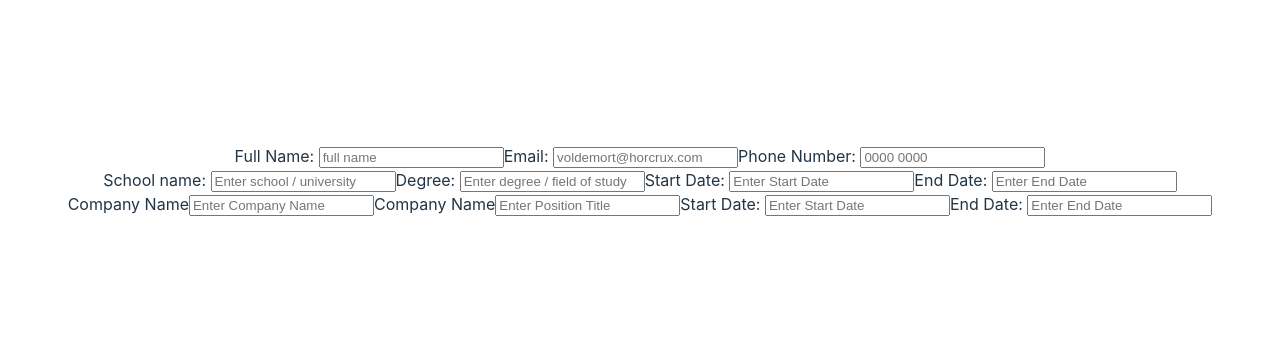
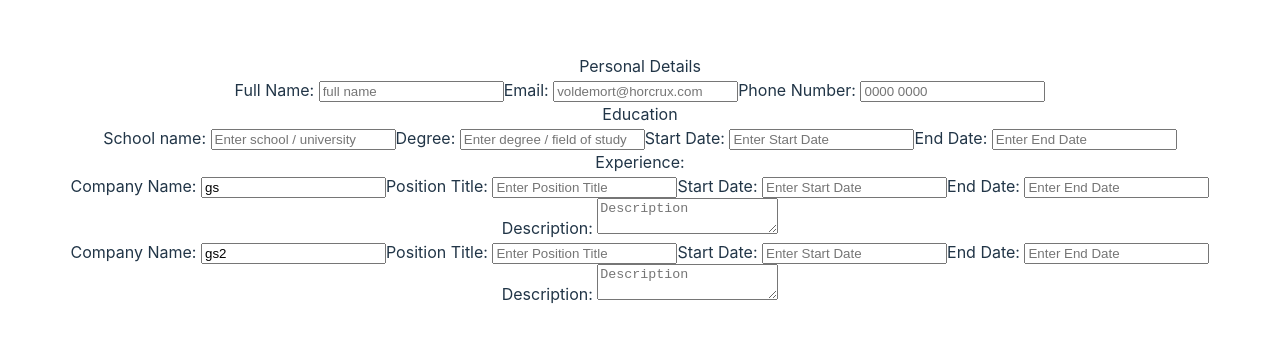
Before and after one commit to magic-doggo/cv-application, a React (Vite) app: page / in a window 1280 px wide. Shown: the part 220-562 px from the top of the page. Built offline with nearby package versions, Linux system fonts and the light colour scheme.

Commit message:
Create separate forms per experience arrayEntries entry

```diff
--- a/src/components/FormInput.jsx
+++ b/src/components/FormInput.jsx
@@ -1,14 +1,14 @@
 import { useState } from "react"
 
-export default function PersonalDetails () {
+export default function PersonalDetails() {
     const [fullName, setFullName] = useState('');
     const [email, setEmail] = useState('');
     const [phoneNumber, setPhoneNumber] = useState('');
 
-    function handleNameChange (e) {
+    function handleNameChange(e) {
         setFullName(e.target.value);
     }
-    function handleEmailChange (e) {
+    function handleEmailChange(e) {
         setEmail(e.target.value);
     }
 
@@ -17,25 +17,26 @@ export default function PersonalDetails () {
     }
 
     return (
-        <div>
+        <div className="add-personal-details-section">
+            <div>Personal Details</div>
             <form onSubmit={e => e.preventDefault()}>
                 <label htmlFor="fullName">Full Name: </label>
                 <input type="text" id="fullName" name="fullName" placeholder="full name"
-                value = {fullName} onChange={handleNameChange}/>
+                    value={fullName} onChange={handleNameChange} />
 
                 <label htmlFor="email">Email: </label>
-                <input type="email" id= "email" name="email" placeholder="voldemort@horcrux.com"
-                value={email} onChange={handleEmailChange}/>
+                <input type="email" id="email" name="email" placeholder="voldemort@horcrux.com"
+                    value={email} onChange={handleEmailChange} />
 
                 <label htmlFor="phoneNumber">Phone Number: </label>
                 <input type="tel" id="phoneNumber" name="phoneNumber" placeholder="0000 0000"
-                value={phoneNumber} onChange={handlePhoneNumberChange}/>
+                    value={phoneNumber} onChange={handlePhoneNumberChange} />
             </form>
         </div>
     )
 }
 
-export function EducationalExperience () {
+export function EducationalExperience() {
     const [school, setSchool] = useState('');
     const [degree, setDegree] = useState('');
     const [startDate, setStartDate] = useState('');
@@ -55,34 +56,132 @@ export function EducationalExperience () {
     }
 
     return (
-        <div>
+        <div className="add-education-section">
+            <div>Education</div>
             <form onSubmit={e => e.preventDefault()}>
                 <label htmlFor="school">School name: </label>
                 <input type="text" name="school" id="school" placeholder="Enter school / university"
-                value={school} onChange={handleSchoolChange}/>
+                    value={school} onChange={handleSchoolChange} />
 
                 <label htmlFor="degree">Degree: </label>
                 <input type="text" name="degree" id="degree" placeholder="Enter degree / field of study"
-                value={degree} onChange={handleDegreeChange}/>
+                    value={degree} onChange={handleDegreeChange} />
 
                 <label htmlFor="startDate">Start Date: </label>
                 <input type="text" name="startDate" id="startDate" placeholder="Enter Start Date"
-                value={startDate} onChange={handleStartDateChange}/>
+                    value={startDate} onChange={handleStartDateChange} />
 
                 <label htmlFor="endDate">End Date: </label>
                 <input type="text" name="endDate" id="endDate" placeholder="Enter End Date"
-                value={endDate} onChange={handleEndDateChange}/>
+                    value={endDate} onChange={handleEndDateChange} />
             </form>
         </div>
     )
 }
+
+// export function PracticalExperience() {
+//     const [companyName, setCompanyName] = useState('');
+//     const [positionTitle, setPositionTitle] = useState('');
+//     const [startDate, setStartDate] = useState('');
+//     const [endDate, setEndDate] = useState('');
+//     const [description, setDescription] = useState('');
+
+// function handleCompanyNameChange(e) {
+//     setCompanyName(e.target.value)
+// }
+// function handlePositionTitleChange(e) {
+//     setPositionTitle(e.target.value)
+// }
+// function handleStartDateChange(e) {
+//     setStartDate(e.target.value);
+// }
+// function handleEndDateChange(e) {
+//     setEndDate(e.target.value);
+// }
+// function handleDescriptionChange(e) {
+//     setDescription(e.target.value);
+// }
+
+//     return (
+//         <div className="add-experience-section">
+//             <div>Experience</div>
+//             <form onSubmit={e => e.preventDefault()}>
+//                 <label htmlFor="companyName">Company Name: </label>
+//                 <input type="text" name="companyName" id="companyName" placeholder="Enter Company Name"
+//                 value ={companyName} onChange={handleCompanyNameChange}/>
+
+//                 <label htmlFor="positionTitle">Position Title: </label>
+//                 <input type="text" name="positionTitle" id="positionTitle" placeholder="Enter Position Title"
+//                 value ={positionTitle} onChange={handlePositionTitleChange}/>
+
+//                 <label htmlFor="startDate">Start Date: </label>
+//                 <input type="text" name="startDate" id="startDate" placeholder="Enter Start Date"
+//                 value={startDate} onChange={handleStartDateChange}/>
+
+//                 <label htmlFor="endDate">End Date: </label>
+//                 <input type="text" name="endDate" id="endDate" placeholder="Enter End Date"
+//                 value={endDate} onChange={handleEndDateChange}/>
+
+//                 <label htmlFor="description">Description: </label>
+//                 <textarea type="text" name="description" id="description" placeholder="Description"
+//                 value={description} onChange={handleDescriptionChange}></textarea>
+//             </form>
+//         </div>
+//     )
+// }
+
+// export default function List() {
+//     const listItems = people.map(person =>
+//       <li key={person.id}>
+//         <img
+//           src={getImageUrl(person)}
+//           alt={person.name}
+//         />
+//         <p>
+//           <b>{person.name}</b>
+//             {' ' + person.profession + ' '}
+//             known for {person.accomplishment}
+//         </p>
+//       </li>
+//     );
+//     return <ul>{listItems}</ul>;
+//   }
+
+// export const people = [{
+//     id: 0, // Used in JSX as a key
+//     name: 'Creola Katherine Johnson',
+//     profession: 'mathematician',
+//     accomplishment: 'spaceflight calculations',
+//     imageId: 'MK3eW3A'
+//   }, {
+//     id: 1, // Used in JSX as a key
+//     name: 'Mario José Molina-Pasquel Henríquez',
+//     profession: 'chemist',
+//     accomplishment: 'discovery of Arctic ozone hole',
+//     imageId: 'mynHUSa'
+//   }]
+
+const experienceEntries = [{
+    companyName: "gs",
+    positionTitle: "pm",
+    startDate: "last week",
+    endDate: "yesterday",
+    description: "asd",
+},
+{
+    companyName: "gs2",
+    positionTitle: "pm",
+    startDate: "last week",
+    endDate: "yesterday",
+    description: "asd",
+}]
 
 export function PracticalExperience() {
     const [companyName, setCompanyName] = useState('');
     const [positionTitle, setPositionTitle] = useState('');
     const [startDate, setStartDate] = useState('');
     const [endDate, setEndDate] = useState('');
-
+    const [description, setDescription] = useState('');
 
     function handleCompanyNameChange(e) {
         setCompanyName(e.target.value)
@@ -96,26 +195,57 @@ export function PracticalExperience() {
     function handleEndDateChange(e) {
         setEndDate(e.target.value);
     }
+    function handleDescriptionChange(e) {
+        setDescription(e.target.value);
+    }
 
-    return (
-        <div>
-            <form onSubmit={e => e.preventDefault()}>
-                <label htmlFor="companyName">Company Name</label>
+    let x = 0;
+
+    function addExperience() {
+        experienceEntries.push({
+            companyName: companyName,
+            positionTitle: positionTitle,
+            startDate: startDate,
+            endDate: endDate,
+            description: description,
+            id: (x++)
+        })
+    }
+
+    const listExperience = experienceEntries.map(experience => {
+        return (<form action={addExperience} onSubmit={e => e.preventDefault()}>
+            <label htmlFor="companyName">Company Name: </label>
             <input type="text" name="companyName" id="companyName" placeholder="Enter Company Name"
-                value ={companyName} onChange={handleCompanyNameChange}/>
+                value={experience.companyName} onChange={handleCompanyNameChange} key={x} />
 
-                <label htmlFor="positionTitle">Company Name</label>
+            <label htmlFor="positionTitle">Position Title: </label>
             <input type="text" name="positionTitle" id="positionTitle" placeholder="Enter Position Title"
-                value ={positionTitle} onChange={handlePositionTitleChange}/>
+                value={positionTitle} onChange={handlePositionTitleChange} />
 
             <label htmlFor="startDate">Start Date: </label>
             <input type="text" name="startDate" id="startDate" placeholder="Enter Start Date"
-                value={startDate} onChange={handleStartDateChange}/>
+                value={startDate} onChange={handleStartDateChange} />
 
             <label htmlFor="endDate">End Date: </label>
             <input type="text" name="endDate" id="endDate" placeholder="Enter End Date"
-                value={endDate} onChange={handleEndDateChange}/>
-            </form>
-        </div>
-    )
+                value={endDate} onChange={handleEndDateChange} />
+
+            <label htmlFor="description">Description: </label>
+            <textarea type="text" name="description" id="description" placeholder="Description"
+                value={description} onChange={handleDescriptionChange}></textarea>
+        </form>)
+
+    })
+
+
+    return (<div>
+        <div>Experience: </div>
+        {listExperience}
+    </div>)
 }
+
+
+
+//practical experience() should submit form values, and add them to the experience list as an object.
+//another function should take the values from the list and render separate children under the Experience tab for each job entry
+//(extra: hide entry button to only show job name, instead of showing editable form)
```
Lines whose indentation alone changed are shown as unchanged.
